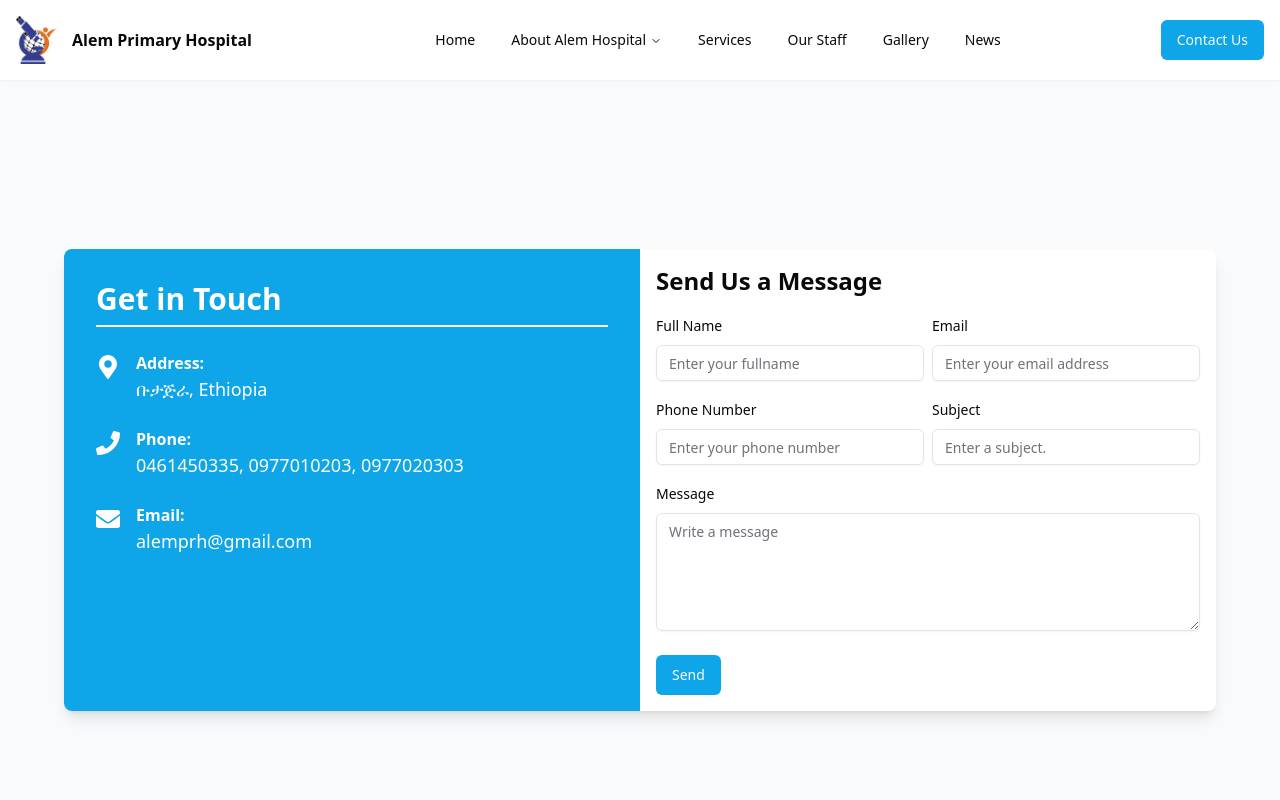
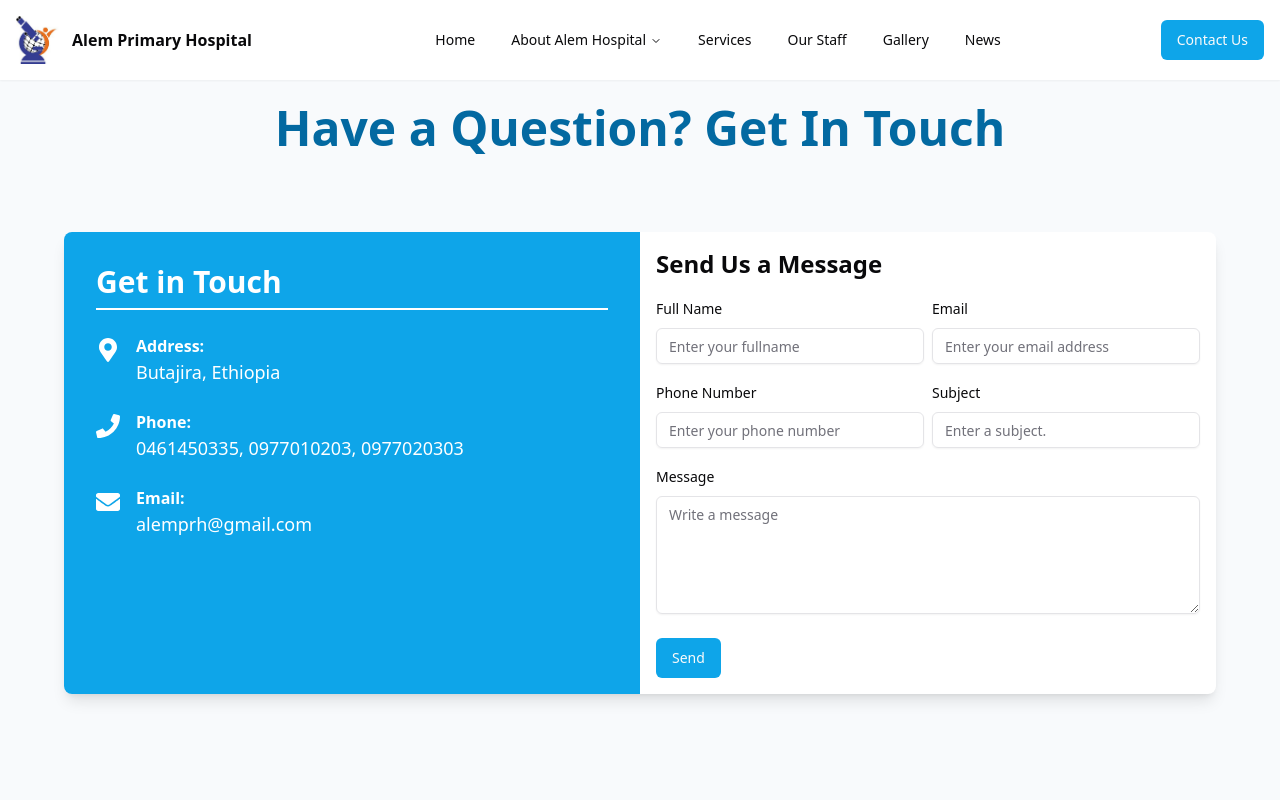
Before and after one commit to Beamlak996/Alem-Hosptial-Website, a React (Vite) app: page /contact-us in a window 1280 px wide. Shown: the top 800 px of the page. Built offline with nearby package versions, Linux system fonts and the light colour scheme.

Commit message:
some changes on contact us

```diff
--- a/src/components/general/contact-info.tsx
+++ b/src/components/general/contact-info.tsx
@@ -11,7 +11,7 @@ export const ContactInfo = () => {
           <FaMapMarkerAlt className="text-2xl mt-1" />
           <div>
             <p className="font-semibold">Address:</p>
-            <p className="text-lg">ቡታጅራ, Ethiopia</p>
+            <p className="text-lg">Butajira, Ethiopia</p>
           </div>
         </div>
         <div className="flex items-start space-x-4">
--- a/src/pages/contact-us-page.tsx
+++ b/src/pages/contact-us-page.tsx
@@ -4,7 +4,16 @@ import { ContactInfo } from "@/components/general/contact-info";
 
 export const ContactUsPage = () => {
   return (
-    <div className="flex justify-center items-center sm:min-h-screen px-4 sm:px-6 lg:px-8">
+    <div className="sm:min-h-screen p-6 flex flex-col gap-4">
+      <motion.h1
+        initial={{ opacity: 0, y: -50 }}
+        animate={{ opacity: 1, y: 0 }}
+        transition={{ duration: 0.8 }}
+        className="text-5xl font-bold text-center text-sky-700 mb-16"
+      >
+        Have a Question? Get In Touch
+      </motion.h1>
+      <div className="flex justify-center items-center  ">
         <motion.div
           className="bg-white shadow-lg rounded-lg overflow-hidden flex flex-col lg:flex-row w-full max-w-6xl"
           initial={{ opacity: 0, y: 50 }}
@@ -15,5 +24,6 @@ export const ContactUsPage = () => {
           <ContactForm />
         </motion.div>
       </div>
+    </div>
   );
 };
```
Lines whose indentation alone changed are shown as unchanged.
